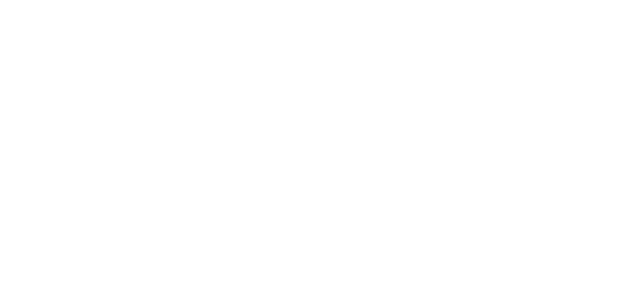
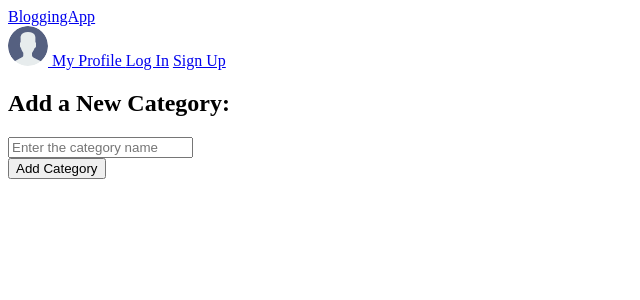
Before and after one commit to hashtag-ankita/bloggingApp-2, a Django app: page /add_category/ in a window 1280 px wide. Before the commit the part shown is empty. Shown: the top 300 px of the page, without its empty margins (0-640 px from the left). Run offline with Django 5.2, Linux system fonts and the light colour scheme.

Commit message:
Added category creation feature
- Users can create new category names if they don't find a suitable one for their blogs

- They cannot create category names that already exist (case-insensitive).

```diff
--- a/base/forms.py
+++ b/base/forms.py
@@ -86,3 +86,22 @@
         tags_input = self.cleaned_data.get('tags', '')
         tags_list = [tag.strip() for tag in tags_input.split(',') if tag.strip()]
         return tags_list # Return a list of clean tags
+
+
+class CategoryForm(forms.ModelForm):
+    class Meta:
+        model = Category
+        fields = ['name']
+
+    name = forms.CharField(
+        widget=forms.TextInput(attrs={
+            'class': 'form-control',
+            'placeholder': 'Enter the category name',
+        })
+    )
+
+    def clean_name(self):
+        name = self.cleaned_data.get('name', '').strip() # Normalize the category name
+        if Category.objects.filter(name__iexact=name).exists(): # Case-insensitive check
+            raise forms.ValidationError("This category name already exists!")
+        return name # Return the cleaned category name
--- a/base/templates/add_category.html
+++ b/base/templates/add_category.html
@@ -0,0 +1,25 @@
+{% extends 'main.html' %}
+
+{% block content %}
+
+<div class="add-category-container">
+    <form action="" method="post">
+        <h2 class="add-category-header">Add a New Category:</h2>
+
+        {% csrf_token %}
+        {{ form.non_field_errors }}
+
+        <div class="form-group">
+            {{ form.name }}
+            <div class="form-error">
+                {% if form.name.errors %}
+                    <small class="text-danger">{{ form.name.errors.0 }}</small>
+                {% endif %}
+            </div>
+        </div>
+
+        <button type="submit" class="add-category-button">Add Category</button>
+    </form>
+</div>
+
+{% endblock %}
--- a/base/templates/create_post.html
+++ b/base/templates/create_post.html
@@ -18,7 +18,7 @@
             {% if field.name == "category" %}
             <span class="category-message">
                 Can't find a suitable category for your blog? Add one:
-                <a href="#" class="add-category">Add new category</a>
+                <a href="{% url 'add-category' %}" class="add-category">Add new category</a>
             </span>
             <br>
             {% endif %}
--- a/base/views.py
+++ b/base/views.py
@@ -1,7 +1,7 @@
 from django.shortcuts import render, redirect
 from django.contrib.auth import login, authenticate, logout
 from django.contrib.auth.decorators import login_required
-from .forms import SignupForm, LoginForm, PostForm
+from .forms import SignupForm, LoginForm, PostForm, CategoryForm
 from .models import CustomUser, Post, Category, Tag
 
 # Create your views here.
@@ -84,4 +84,11 @@
         return render(request, 'create_post.html', {'form': form})
 
 def addCategory(request):
-    return render(request, 'add_category.html')
+    if request.method == 'POST':
+        form = CategoryForm(request.POST)
+        if form.is_valid():
+            form.save()
+            return redirect('home')
+    else:
+        form = CategoryForm()
+    return render(request, 'add_category.html', {'form': form})
```
